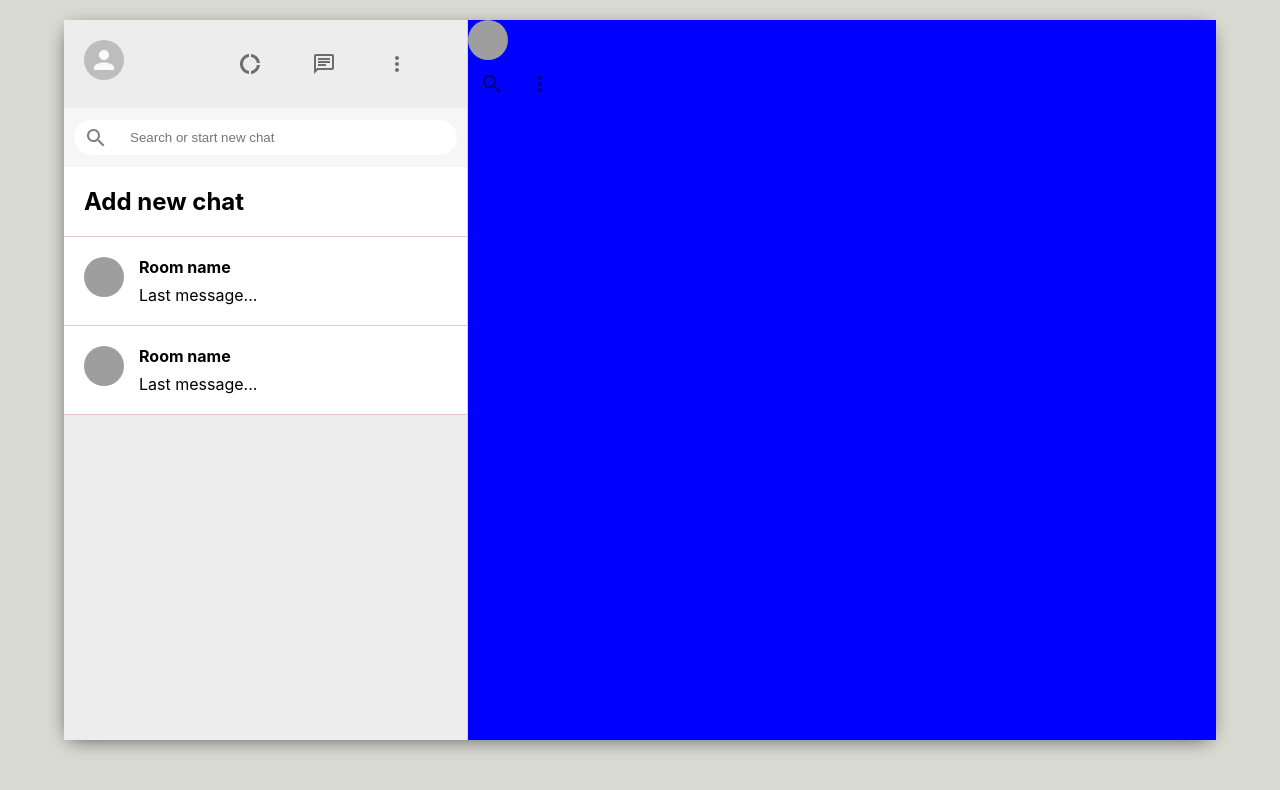
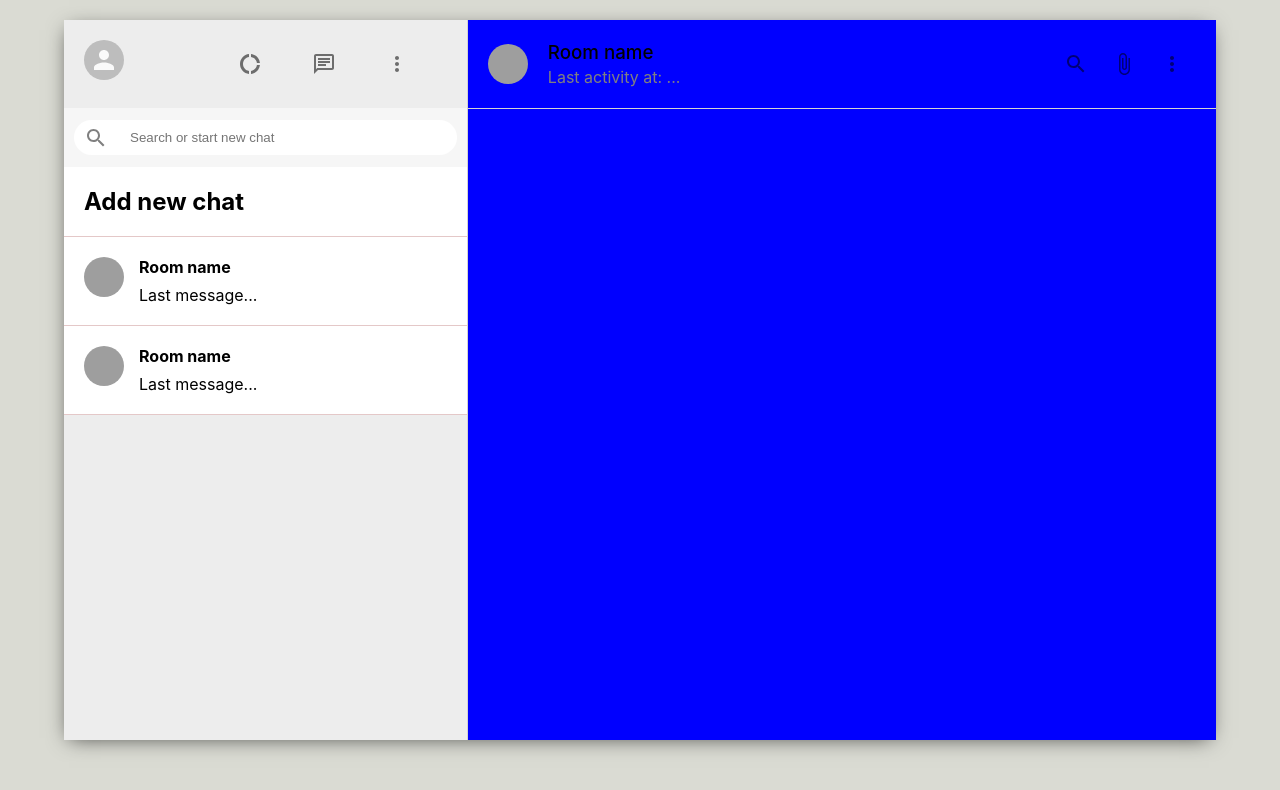
Before and after one commit to BinayT/WhatsApp-LookAlike, a React (Create React App) app: page / in a window 1280 px wide. Shown: the top 790 px of the page. Built offline with nearby package versions, Linux system fonts and the light colour scheme; grey boxes are pictures that could not be loaded.

Commit message:
Chat body's header is now styled correctly

```diff
--- a/src/components/Chat/Chat.jsx
+++ b/src/components/Chat/Chat.jsx
@@ -2,7 +2,11 @@ import React, { useEffect, useState } from 'react';
 import { Avatar, IconButton } from '@material-ui/core';
 
 import './Chat.scss';
-import { MoreVertOutlined, SearchOutlined } from '@material-ui/icons';
+import {
+  AttachFileOutlined,
+  MoreVertOutlined,
+  SearchOutlined,
+} from '@material-ui/icons';
 
 function Chat() {
   const [seed, setSeed] = useState('');
@@ -17,9 +21,16 @@ function Chat() {
         <Avatar
           src={`https://avatars.dicebear.com/4.5/api/gridy/${seed}.svg`}
         />
+        <div className='chat__headerInfo'>
+          <h3>Room name</h3>
+          <p>Last activity at: ...</p>
+        </div>
         <div className='chat__headerRight'>
           <IconButton>
             <SearchOutlined />
+          </IconButton>
+          <IconButton>
+            <AttachFileOutlined />
           </IconButton>
           <IconButton>
             <MoreVertOutlined />
--- a/src/components/Chat/Chat.scss
+++ b/src/components/Chat/Chat.scss
@@ -1,5 +1,30 @@
 .chat {
-  display: flex;
   flex: 0.65;
   background-color: blue;
 }
+
+.chat__header {
+  padding: 20px;
+  display: flex;
+  align-items: center;
+  border-bottom: 1px solid lightgrey;
+}
+
+.chat__headerInfo {
+  flex: 1;
+  padding-left: 20px;
+
+  h3 {
+    margin-bottom: 3px;
+    font-weight: 500;
+  }
+  p {
+    color: gray;
+  }
+}
+
+.chat__headerRight {
+  display: flex;
+  justify-content: space-between;
+  min-width: 100px;
+}
```
